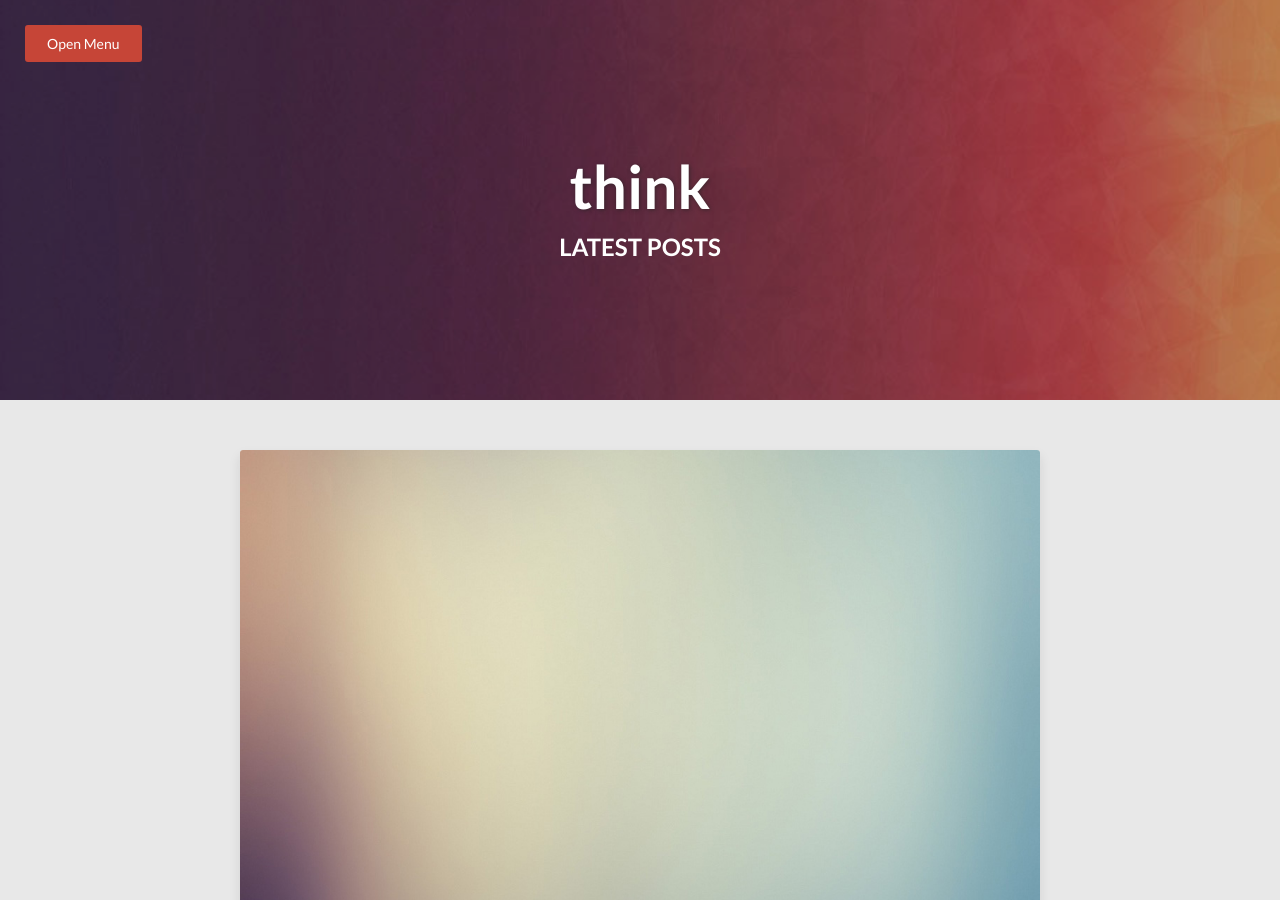
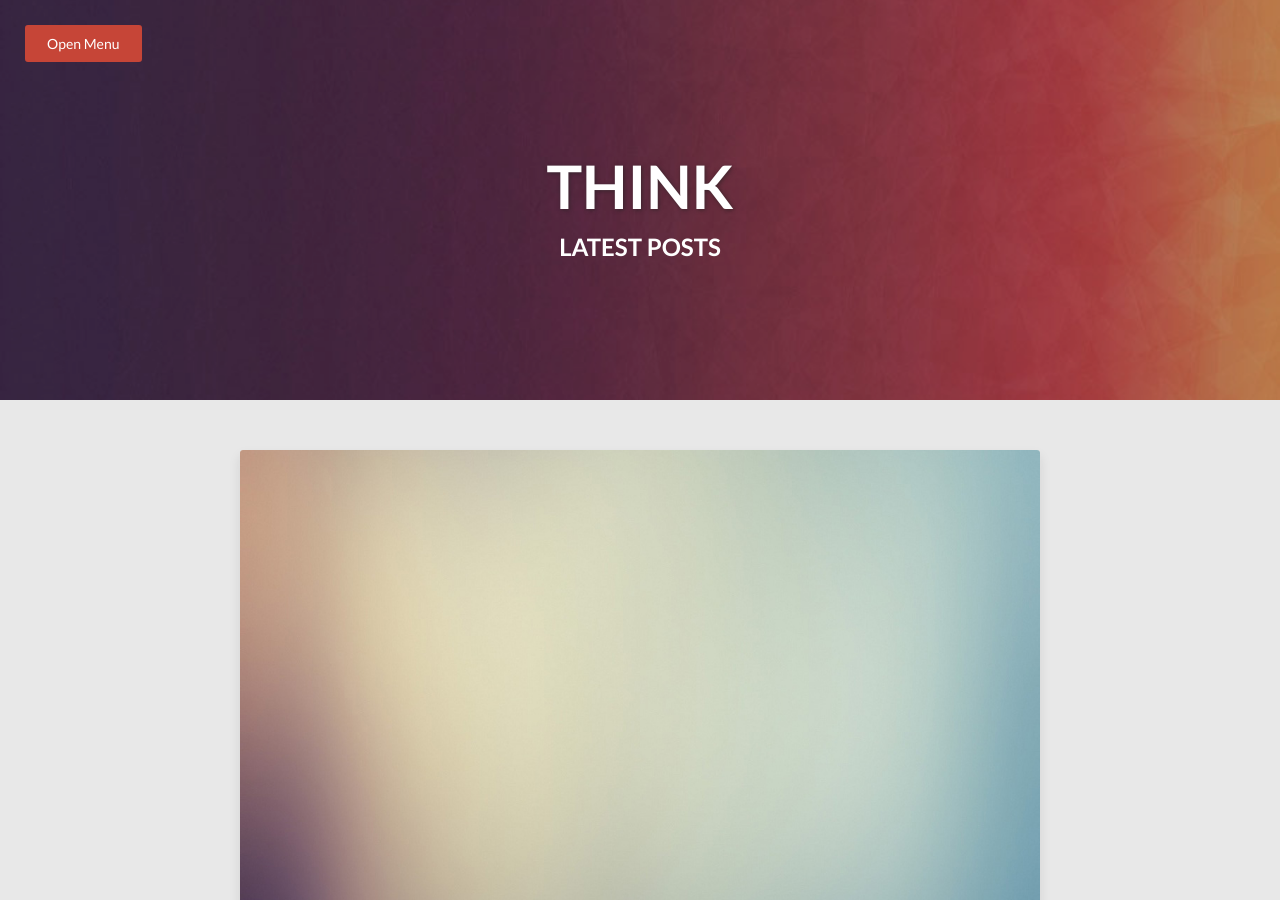
Before and after one commit to tengbinlive/tengbinlive.github.io, a Jekyll site: the page built from index.html, in a window 1280 px wide and 900 px high. Built offline with Jekyll 4.4.1, drawn with Linux system fonts in a browser that asks for light colours; nearby versions of some CDN libraries; the list of posts is cut into pages by our own code.

Commit message:
no message

```diff
--- a/_config.yml
+++ b/_config.yml
@@ -1,4 +1,4 @@
-title:            think
+title:            THINK
 description:      ANDROID
 disqus_shortname:
 reading_time:     true
```
